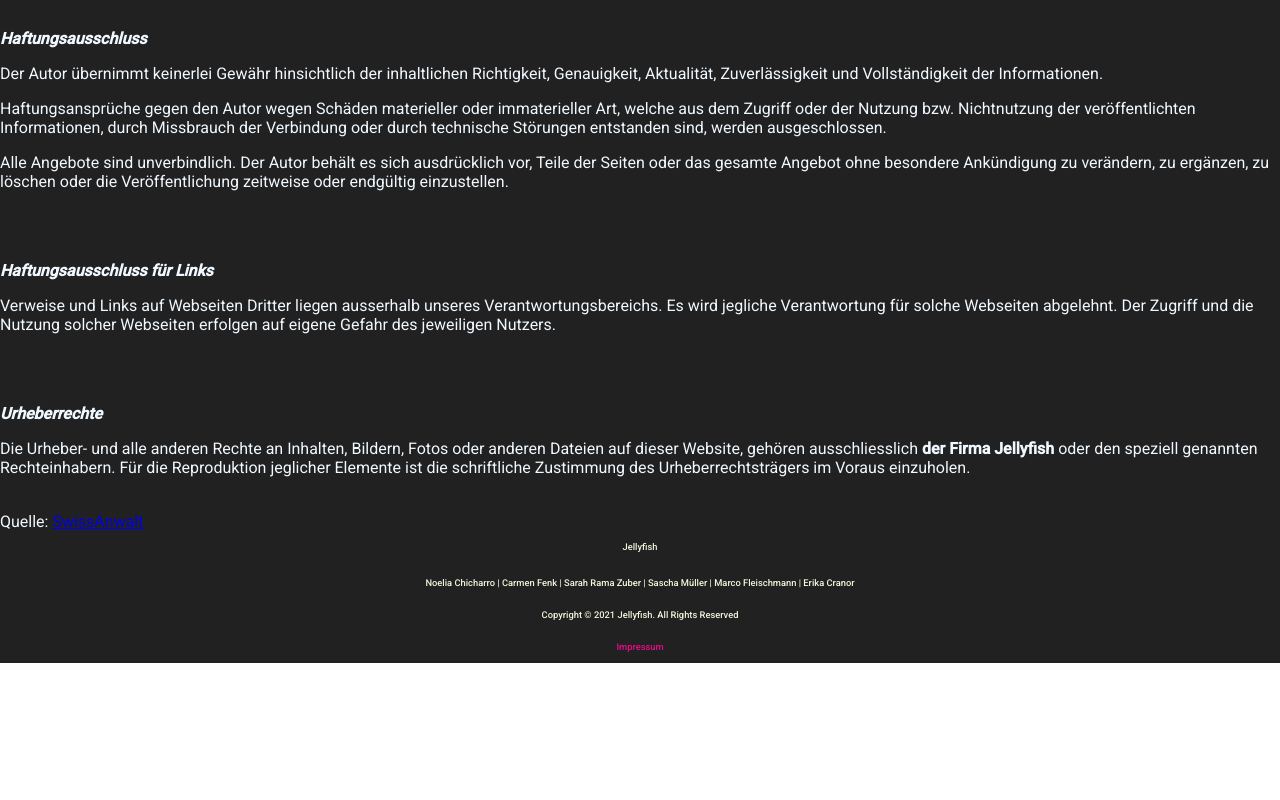
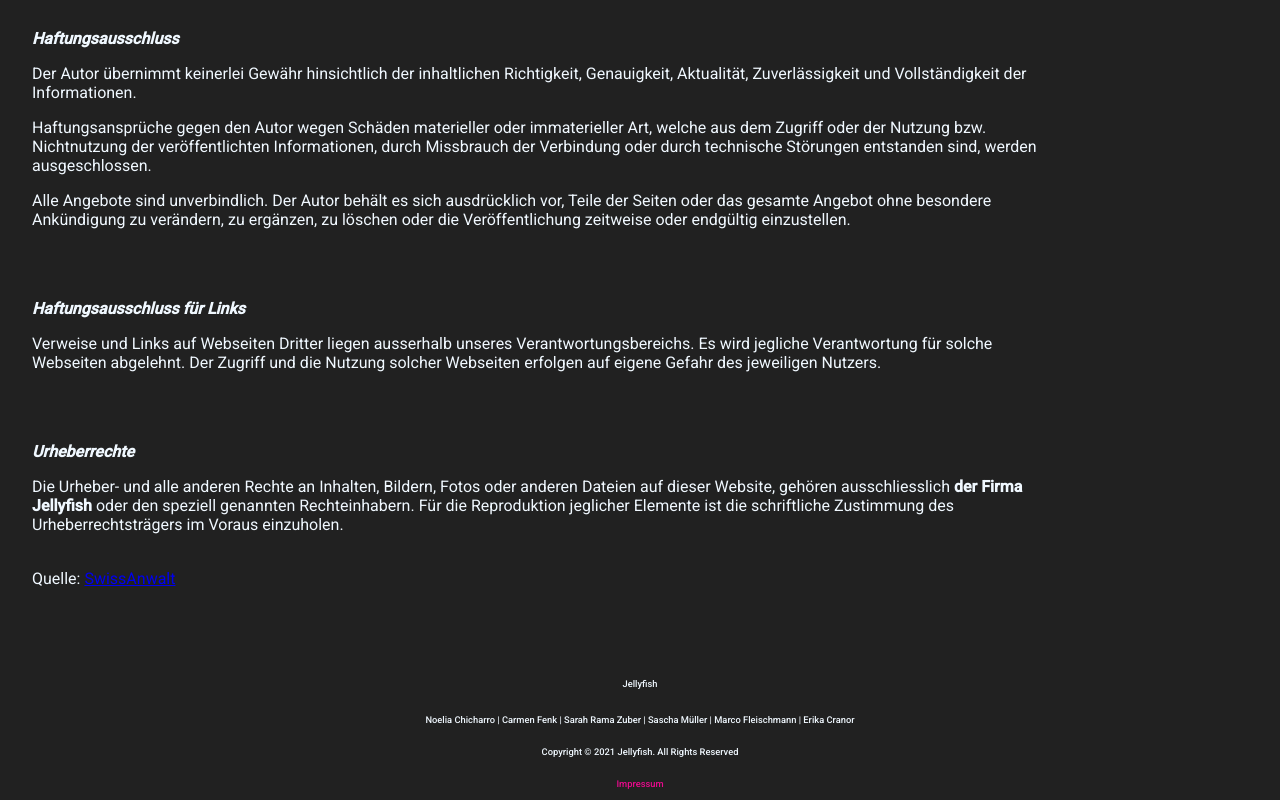
Before and after one commit to NoeliaChicharro/jellyfish, an Angular app in the folder website/: page /imprint-component in a window 1280 px wide. Shown: the part 682-1482 px from the top of the page. Before the commit the page ends 1345 px from the top, so only its background shows below. Built offline with nearby package versions, Linux system fonts and the light colour scheme.

Commit message:
finishing touches

```diff
--- a/website/src/app/footer/footer.component.css
+++ b/website/src/app/footer/footer.component.css
@@ -1,5 +1,5 @@
 span{
-  color: beige;
+  color: aliceblue;
   font-size: 7pt;
   margin: 0;
 }
--- a/website/src/app/imprint/imprint.component.css
+++ b/website/src/app/imprint/imprint.component.css
@@ -1,5 +1,7 @@
 div{
-  padding: 0;
+  width: 80%;
+  height: auto;
+  padding: 0 2rem 5rem 2rem;
   margin: 0;
   background-color: #212121;
   color: aliceblue;
```
Also changed, not shown: website/src/favicon.png.
